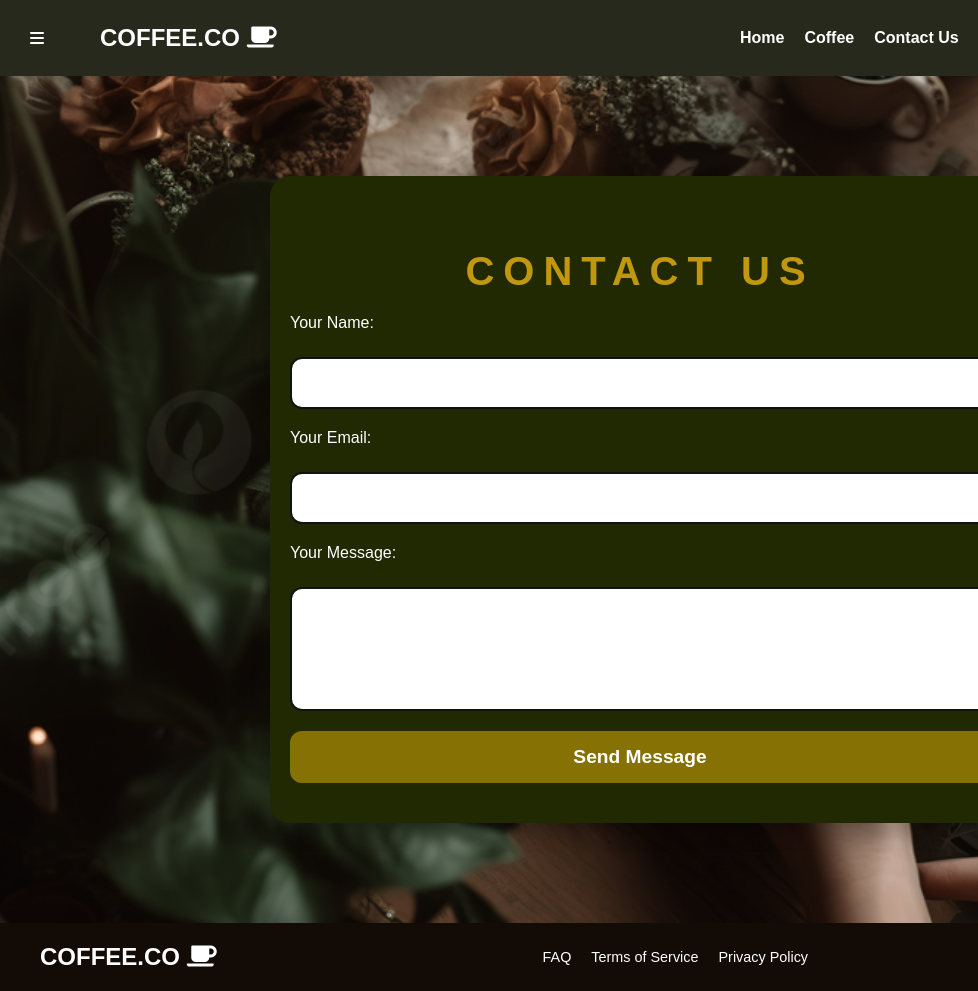
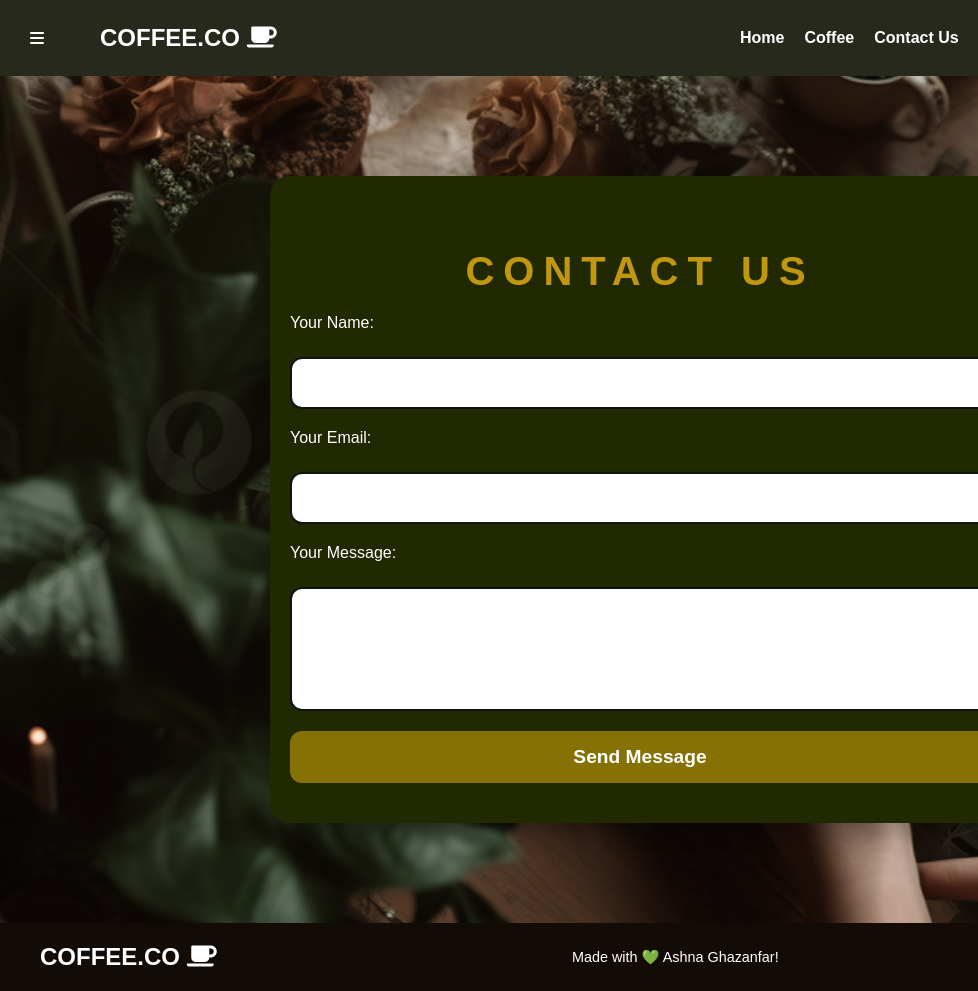
Before and after one commit to Syedaashnaghazanfar/syeda-coffee-website, a plain HTML site: page contact.html in a window 1280 px wide. Shown: the full height of the page, 0-978 px from the left. Drawn offline with Linux system fonts and the light colour scheme.

Commit message:
Update contact.html

```diff
--- a/contact.html
+++ b/contact.html
@@ -42,9 +42,7 @@
         <div class="footer-container">
             <div class="footer-logo">COFFEE.CO  <i class="fas fa-coffee"></i></div>
             <div class="footer-links">
-                <a href="#">FAQ</a>
-                <a href="#">Terms of Service</a>
-                <a href="#">Privacy Policy</a>
+                <a href="#">Made with 💚 Ashna Ghazanfar! </a>
             </div>
             <div class="social-icons">
                 <a href="https://github.com" target="_blank"><i class="fab fa-github"></i></a>
```
